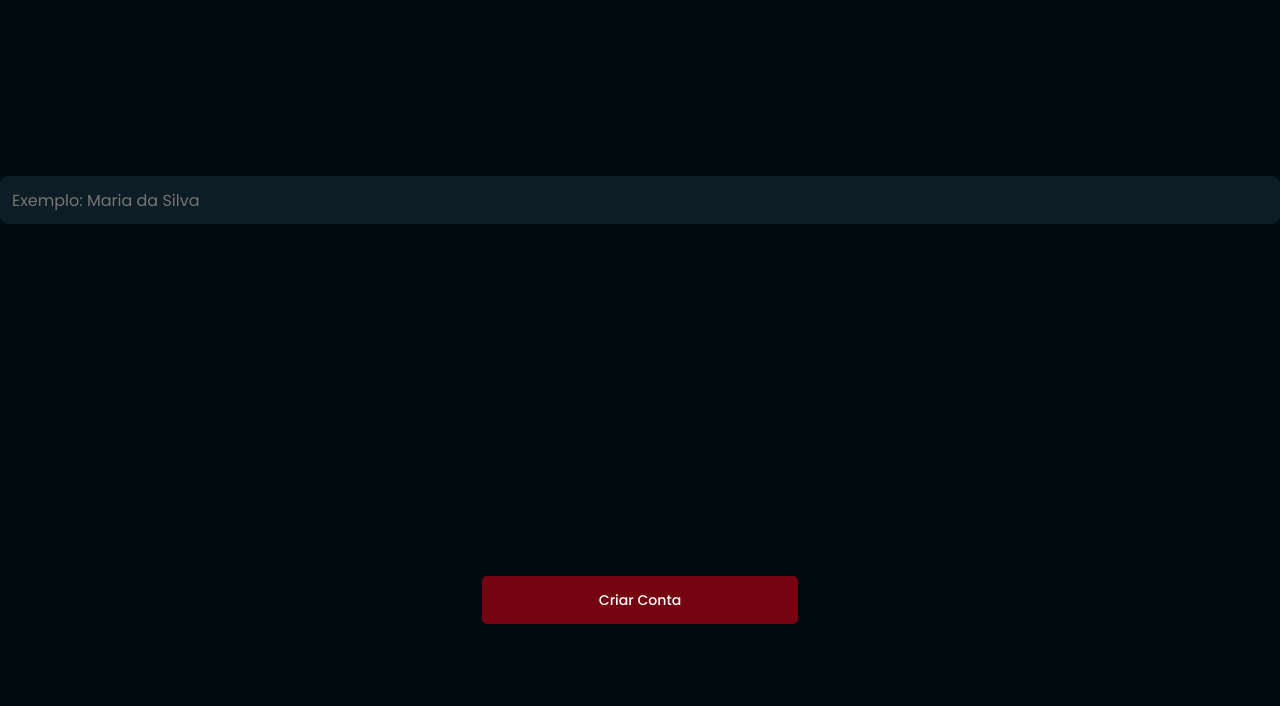
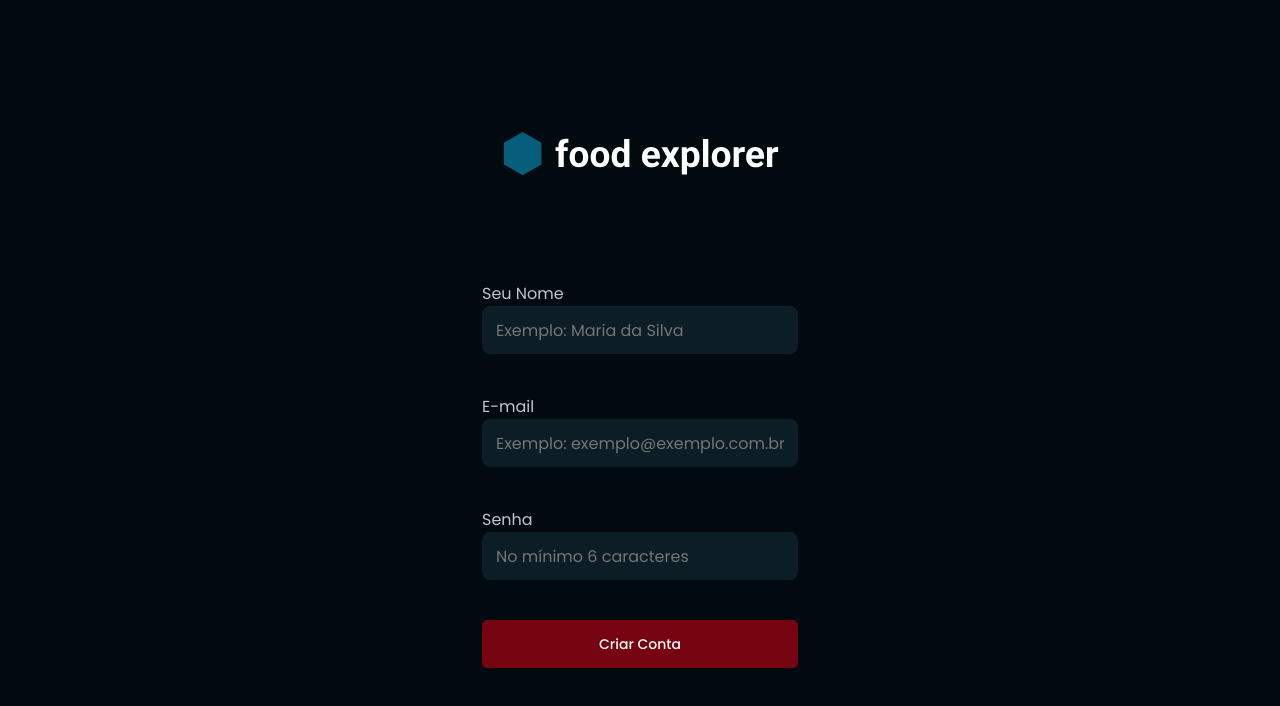
Before and after one commit to sarahvjustino/FoodExplorer-Front-end, a React (Vite) app: page / in a window 1280 px wide. Shown: the top 706 px of the page. Built offline with nearby package versions, Linux system fonts and the light colour scheme.

Commit message:
feat: created Section and FormControl components

```diff
--- a/src/components/Button/styles.js
+++ b/src/components/Button/styles.js
@@ -4,15 +4,16 @@ export const Container = styled.button`
     display: flex;
     justify-content: center;
     align-items: center;
-    gap: .5rem;
+    gap: .8rem;
+    width: 100%;
     background-color: ${({ theme }) => theme.COLORS.TOMATO_100};
     color: ${({ theme }) => theme.COLORS.WHITE};
-    font-size: .88rem;
+    font-size: 1.4rem;
     font-weight: 500;
-    padding: .75rem 2rem;
+    line-height: 2.4rem;
+    padding: 1.2rem 3.2rem;
     border: none;
-    border-radius: 0.32rem;
-    line-height: 1.5rem;
+    border-radius: .5rem;
     transition: all .3s;
 
     &:hover{
--- /dev/null
+++ b/src/components/FormControl/index.jsx
@@ -0,0 +1,10 @@
+import { Container } from "./styles";
+
+export function FormControl({ title, link, children }) {
+  return (
+    <Container>
+      <label htmlFor={link}>{title}</label>
+      {children}
+    </Container>
+  );
+}
--- /dev/null
+++ b/src/components/FormControl/styles.js
@@ -0,0 +1,11 @@
+import styled from "styled-components";
+
+export const Container = styled.div`
+    width: 100%;
+    margin-bottom: .8rem;
+    > label{
+        color: ${({ theme }) => theme.COLORS.LIGHT_400};
+        font-size: 1.6rem;
+        font-weight: 400;
+    }
+`
--- a/src/components/Input/styles.js
+++ b/src/components/Input/styles.js
@@ -4,21 +4,22 @@ export const Container = styled.div`
     width: 100%;
     display: flex;
     align-items: center;
-    gap: .88rem;
+    gap: 1.63rem;
 
     background-color: ${({ theme }) => theme.COLORS.DARK_900};
     color: ${({ theme }) => theme.COLORS.LIGHT_400};
 
-    border-radius: .5rem;
+    border-radius: .8rem;
 
     > input{
         width: 100%;
-        height: 3rem;
-        padding: .75rem;
+        height: 4.8rem;
+        padding: 1.2rem 1.4rem;
         border: none;
-        font-size: 1rem;
+        font-size: 1.6rem;
         background-color: transparent;
         color: ${({ theme }) => theme.COLORS.WHITE};
+        outline-color: ${({ theme }) => theme.COLORS.WHITE};
 
         > ::placeholder{
             color: ${({ theme }) => theme.COLORS.LIGHT_500};
--- /dev/null
+++ b/src/components/Section/styles.js
@@ -0,0 +1,11 @@
+import styled from "styled-components";
+
+export const Container = styled.div`
+    width: 100%;
+    margin-bottom: .8rem;
+    > h2{
+        color: ${({ theme }) => theme.COLORS.LIGHT_300};
+        font-size: 3.2rem;
+        font-weight: 500;
+    }
+`
--- a/src/pages/SignUp/index.jsx
+++ b/src/pages/SignUp/index.jsx
@@ -1,13 +1,38 @@
-import { Container } from "./styles";
+import { Container, Form, Brand } from "./styles";
+
+import logo from "../../assets/logo.svg";
 
 import { Button } from "../../components/Button";
 import { Input } from "../../components/Input";
+import { FormControl } from "../../components/FormControl";
 
 export default function SignUp() {
   return (
     <Container>
-      <Input type="text" placeholder="Exemplo: Maria da Silva" />
-      <Button title="Criar Conta" />
+      <Form>
+        <Brand>
+          <img src={logo} alt="Logo Food Explorer" />
+        </Brand>
+        <FormControl link="name" title="Seu Nome">
+          <Input type="text" id="name" placeholder="Exemplo: Maria da Silva" />
+        </FormControl>
+        <FormControl link="email" title="E-mail">
+          <Input
+            type="email"
+            id="email"
+            placeholder="Exemplo: exemplo@exemplo.com.br"
+          />
+        </FormControl>
+        <FormControl title="Senha" link="password">
+          <Input
+            type="password"
+            id="password"
+            placeholder="No mínimo 6 caracteres"
+          />
+        </FormControl>
+
+        <Button title="Criar Conta" />
+      </Form>
     </Container>
   );
 }
--- a/src/pages/SignUp/styles.js
+++ b/src/pages/SignUp/styles.js
@@ -5,8 +5,20 @@ export const Container = styled.div`
     height: 100vh;
     display: grid;
     place-items: center;
+`
 
-    button{
-        width: 19.75rem;
-    }
+export const Form = styled.form`
+    width: 100%;
+    max-width: 31.6rem;
+    display: flex;
+    flex-direction: column;
+    align-items: center;
+    gap: 3.2rem;
 `
+
+export const Brand = styled.div`
+    display: flex;
+    justify-content: center;
+    width: 100%;
+    margin-bottom: 7.3rem;
+`
--- a/src/styles/global.js
+++ b/src/styles/global.js
@@ -7,6 +7,10 @@ export default createGlobalStyle`
         box-sizing: border-box;
     }
 
+    :root{
+        font-size: 62.5%;
+    }
+
     body{
         background-color: ${({ theme }) => theme.COLORS.DARK_400};
         color: ${({ theme }) => theme.COLORS.WHITE};
@@ -14,7 +18,7 @@ export default createGlobalStyle`
 
     body, input, button, textarea{
         font-family: 'Poppins', sans-serif;
-        font-size: 1rem;
+        font-size: 1.6rem;
     }
 
     a{
```
Also changed, not shown: src/components/Section/index.jsx (added, +10 -0 lines), src/assets/logo.svg (added).
